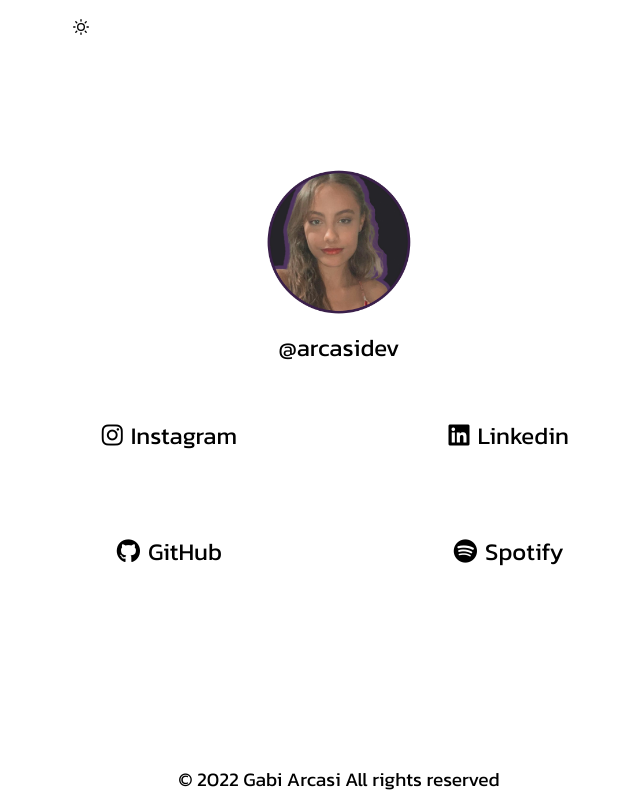
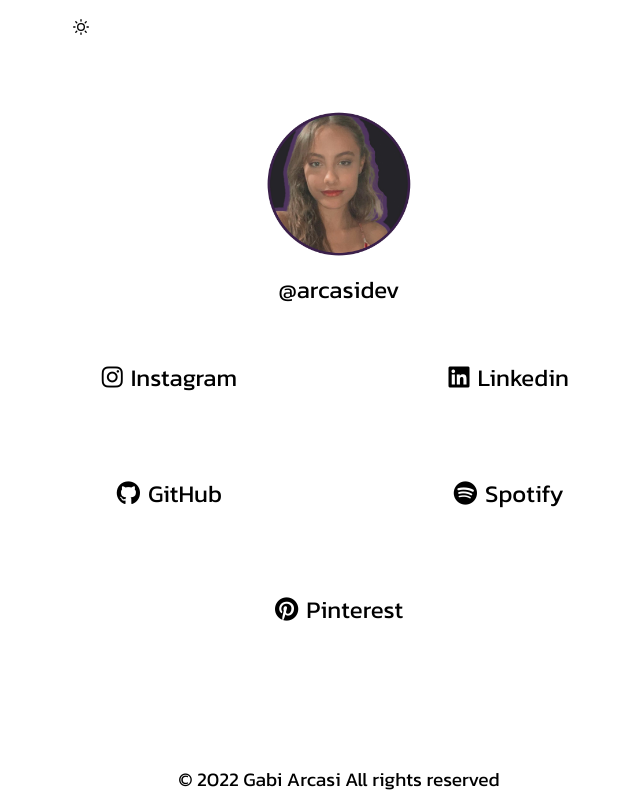
Before and after one commit to Gabiarcasi/links, a plain HTML site: page index.html in a window 1280 px wide. Shown: the whole page, without its empty margins (301-941 px from the left). Drawn offline with Linux system fonts and the light colour scheme.

Commit message:
atualização

```diff
--- a/index.html
+++ b/index.html
@@ -104,12 +104,8 @@
                 <h1>@arcasidev</h1>
 
                 <div class="links">
-                    <!--<a href="https://luizeduardodev.netlify.app/">
-                        <i class="fas fa-laptop-code"></i>
-                        <span>Portfólio</span>
-                    </a>-->
                     <a
-                        href="https://www.instagram.com/arcasidev/"
+                        href="https://www.instagram.com/devarcasi/"
                     >
                         <i class="fab fa-instagram"></i>
                         <span>Instagram</span>
@@ -130,6 +126,12 @@
                         <i class="fab fa-spotify"></i>
                         <span>Spotify</span>
                     </a>
+                    <a
+                        href="https://pin.it/6zed7ig"
+                    >
+                        <i class="fab fa-pinterest"></i>
+                        <span>Pinterest</span>
+                    </a>
                 </div>
             </div>
         </div>
```
